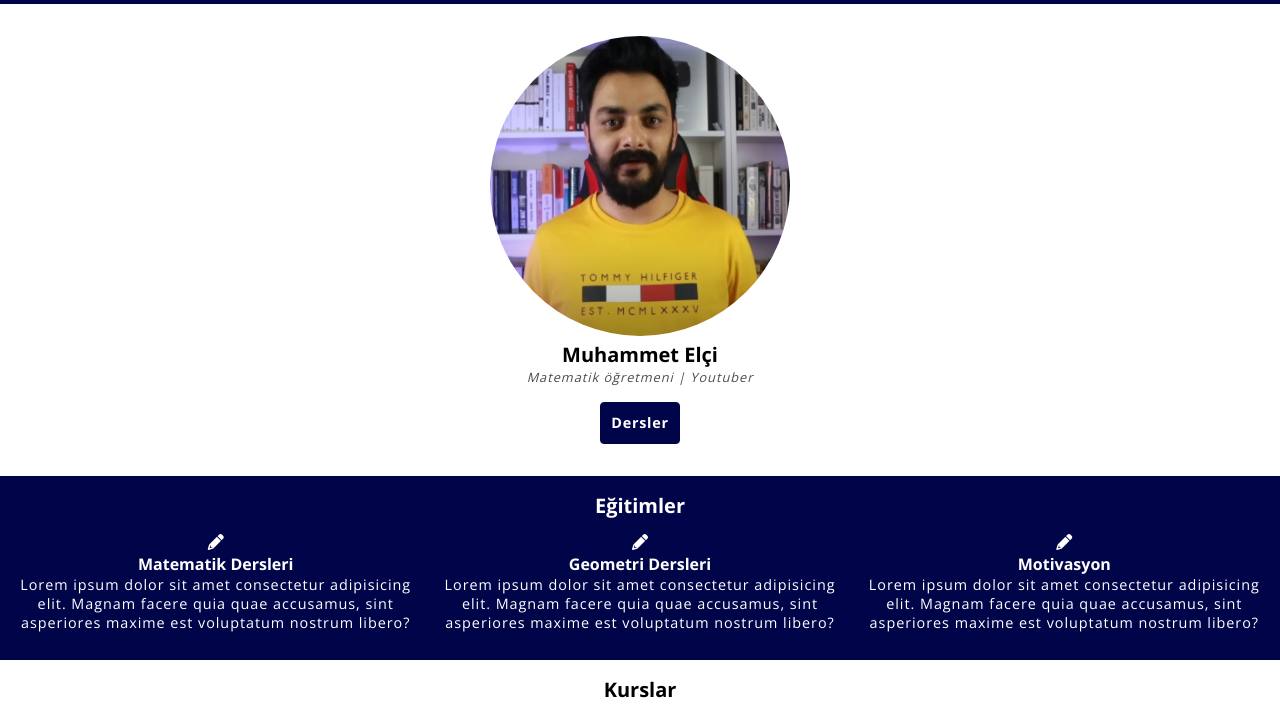
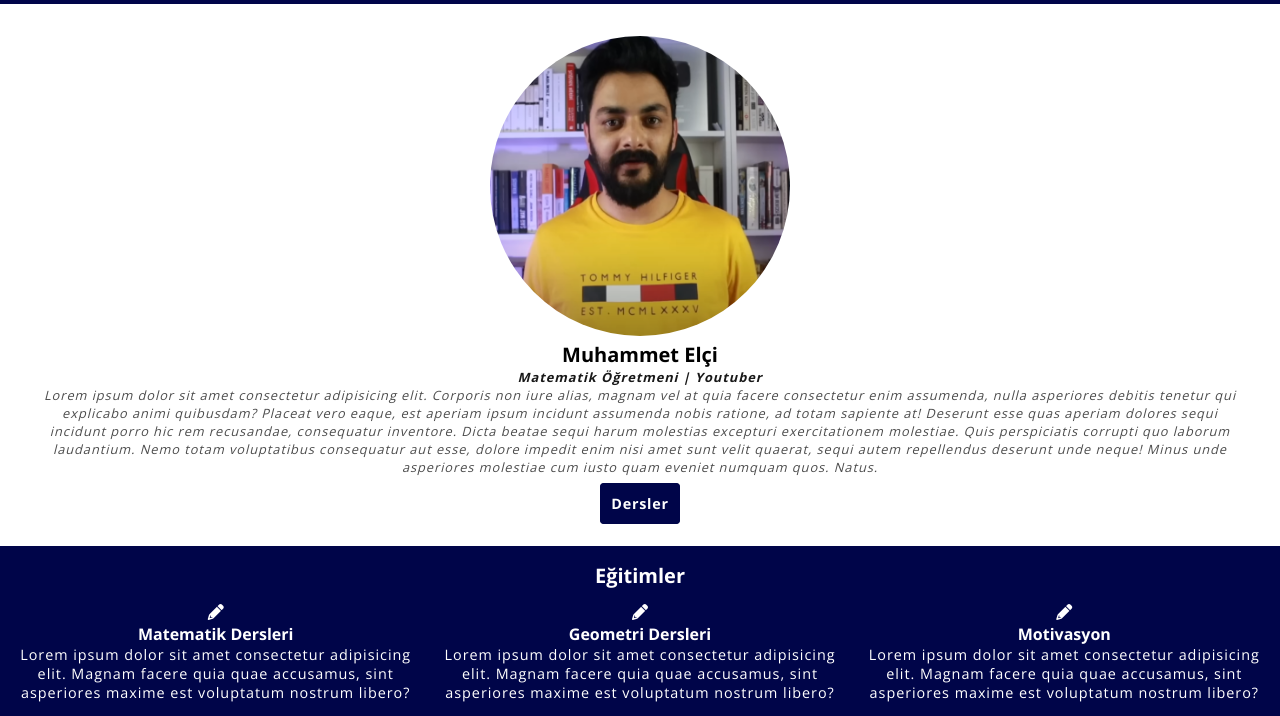
Before and after one commit to ismailkskn98/Sass-1.web, a plain HTML site: page index.html in a window 1280 px wide. Shown: the part 76-792 px from the top of the page. Drawn offline with nearby package versions, Linux system fonts and the light colour scheme.

Commit message:
profil içerik eklendi ve bazı hatalar giderildi.

```diff
--- a/Css/main.scss
+++ b/Css/main.scss
@@ -53,6 +53,8 @@ header {
     justify-content: center;
     align-items: center;
     text-align: center;
+    .container{
+        @extend %sayfa-ortalama;
         .profil-resmi{
             height: auto;
             img{
@@ -73,6 +75,7 @@ header {
             font-weight:600;
             padding: 0.65rem;
             @extend %menu-hover;
+        }
     }
 }
 
--- a/index.html
+++ b/index.html
@@ -14,6 +14,7 @@
     <title>Sass ile ilk site</title>
 </head>
 <body>
+    <!-- Header Menu -->
     <header>
         <div class="container">
             <div class="logo">
@@ -30,16 +31,27 @@
                 </nav>
         </div>
     </header>
+
+    <!-- Profil-->
     <section id="profil">
+        <div class="container">
             <div class="profil-resmi">
                 <img src="./images/profil.png" width="300px" height="300px" alt="muhammet elçi">
             </div>
             <div class="name">
                 <h2>Muhammet Elçi</h2>
-            <p>Matematik öğretmeni | Youtuber</p>
+                <p style="opacity: 0.9; font-weight: 600;">Matematik Öğretmeni | Youtuber</p>
+                <p>Lorem ipsum dolor sit amet consectetur adipisicing elit. Corporis non iure alias, magnam vel at quia facere consectetur enim assumenda, nulla asperiores debitis tenetur qui
+                    explicabo animi quibusdam? Placeat vero eaque, est aperiam ipsum incidunt assumenda nobis ratione, ad totam sapiente at! Deserunt esse quas aperiam dolores sequi incidunt
+                    porro hic rem recusandae, consequatur inventore. Dicta beatae sequi harum molestias excepturi exercitationem molestiae. Quis perspiciatis corrupti quo laborum laudantium.
+                    Nemo totam voluptatibus consequatur aut esse, dolore impedit enim nisi amet sunt velit quaerat, sequi autem repellendus deserunt unde neque! Minus unde asperiores molestiae
+                    cum iusto quam eveniet numquam quos. Natus.</p>
             </div>
             <a href="#dersler">Dersler</a>
+        </div>
     </section>
+
+    <!-- Eğitimler -->
     <section id="egitimler">
         <h2>Eğitimler</h2>
         <div class="container">
@@ -61,6 +73,7 @@
         </div>
     </section>
 
+    <!-- Kurslar -->
     <section id="kurslar">
         <h2>Kurslar</h2>
         <div class="container">
@@ -135,6 +148,8 @@
             </div>
         </div>
     </section>
+
+    <!-- Form iletişim footer -->
     <footer id="footer">
         <h3>Bana Ulaşın</h3>
         <div class="iletisim">
```
Also changed, not shown: Css/main.css, 1 other file. Lines whose indentation alone changed are shown as unchanged.
